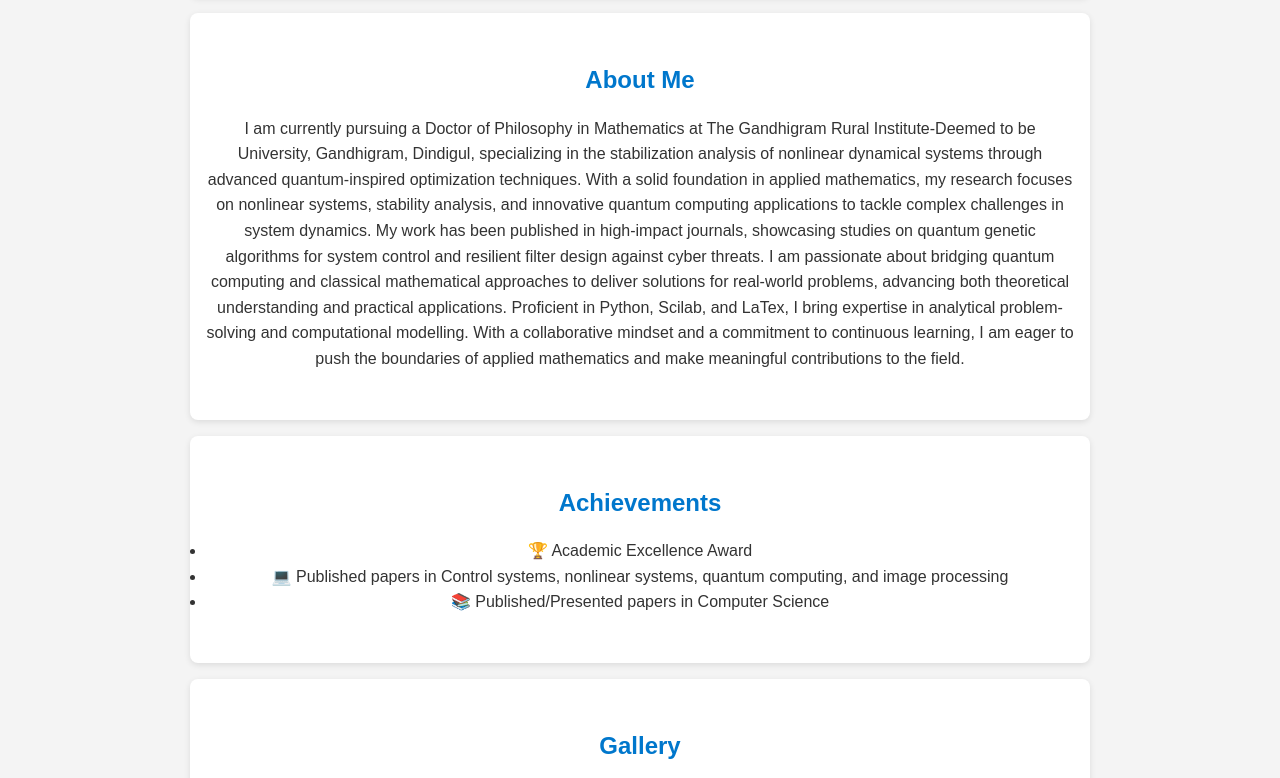
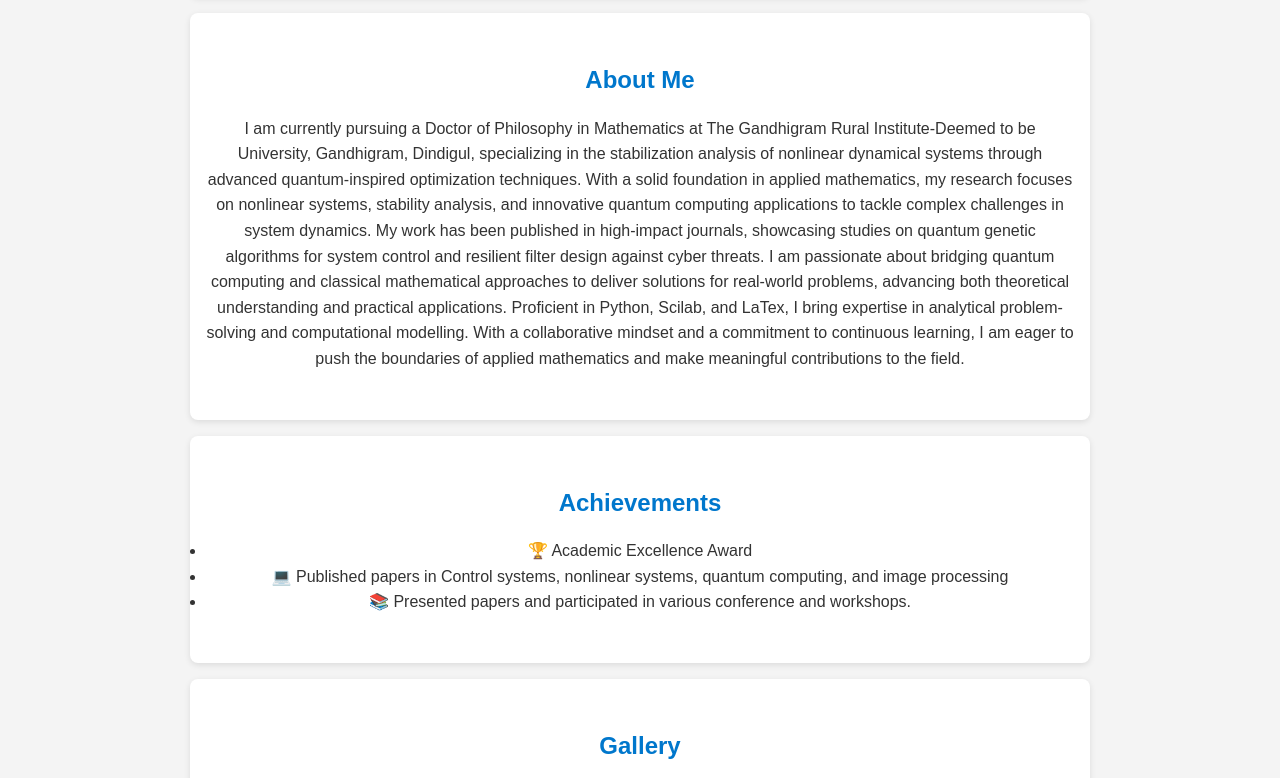
Before and after one commit to sanjayk-math/sanjayk, a plain HTML site: page index.html in a window 1280 px wide. Shown: the part 278-1056 px from the top of the page. Drawn offline with Linux system fonts and the light colour scheme.

Commit message:
Update index.html

```diff
--- a/index.html
+++ b/index.html
@@ -44,7 +44,7 @@
     <ul>
       <li>🏆 Academic Excellence Award</li>
       <li>💻 Published papers in Control systems, nonlinear systems, quantum computing, and image processing</li>
-      <li>📚 Published/Presented papers in Computer Science</li>
+      <li>📚 Presented papers and participated in various conference and workshops.</li>
     </ul>
   </section>
 
```
